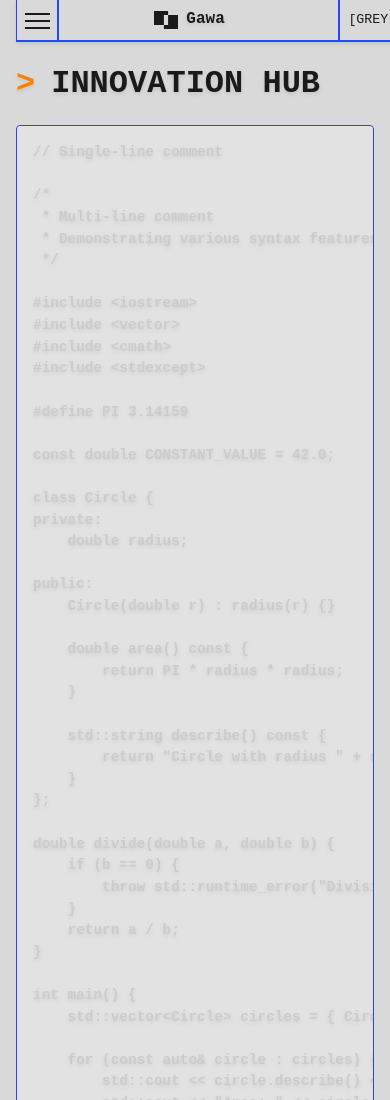
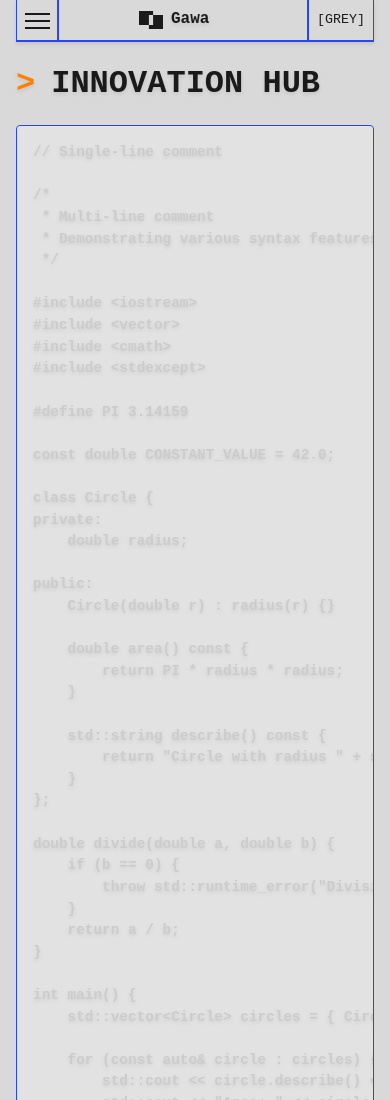
Before and after one commit to InnovationHub-PH/Gawa, a website built with Vite: page index.html in a window 390 px wide. Shown: the top 1100 px of the page. Built offline with nearby package versions, Linux system fonts and the light colour scheme.

Commit message:
Fix navigation bar alignment

```diff
--- a/style.css
+++ b/style.css
@@ -241,11 +241,10 @@ h2::before {
 .nav-container {
   position: fixed;
   top: 1rem;
-  left: 2rem;
-  right: 2rem;
-  width: 100%;
+  left: 50%;
+  transform: translateX(-50%);
+  width: calc(100% - 4rem);
   max-width: 1800px;
-  margin: 0 auto;
   background-color: var(--bg-color);
   border: 2px solid var(--border-color);
   z-index: 1000;
@@ -703,11 +702,10 @@ footer {
   .nav-container {
     position: fixed;
     top: 0;
-    left: 1rem;
-    right: 1rem;
-    width: 100%;
+    left: 50%;
+    transform: translateX(-50%);
+    width: calc(100% - 2rem);
     max-width: none;
-    margin: 0;
     border-radius: 0;
     border-left: none;
     border-right: none;
```
